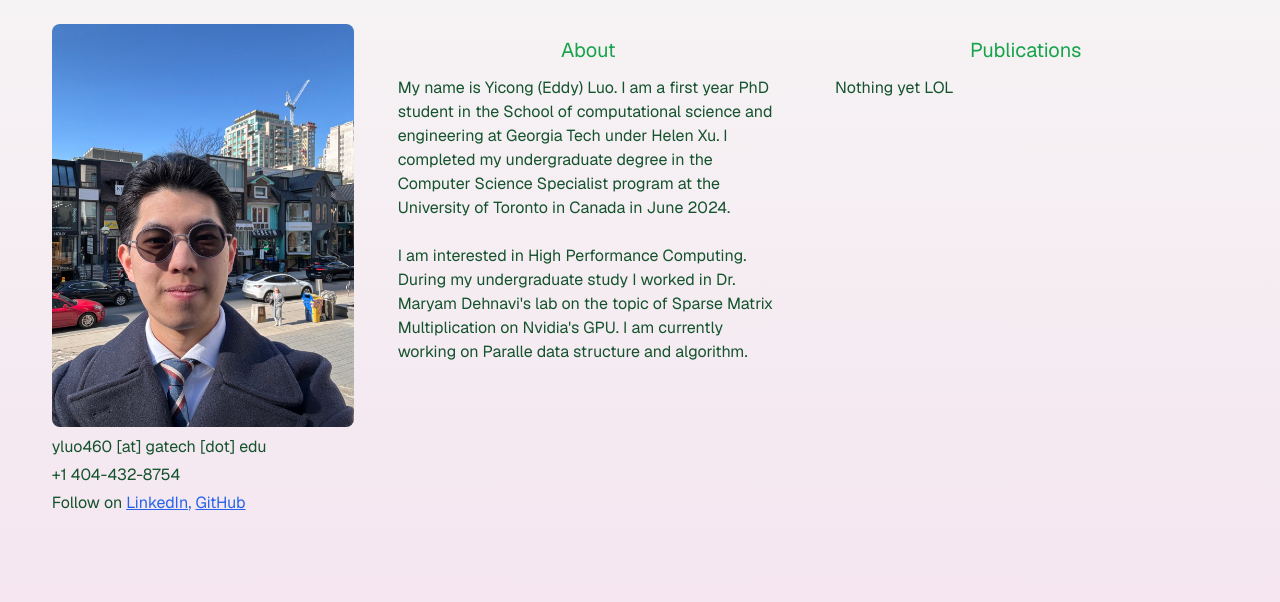
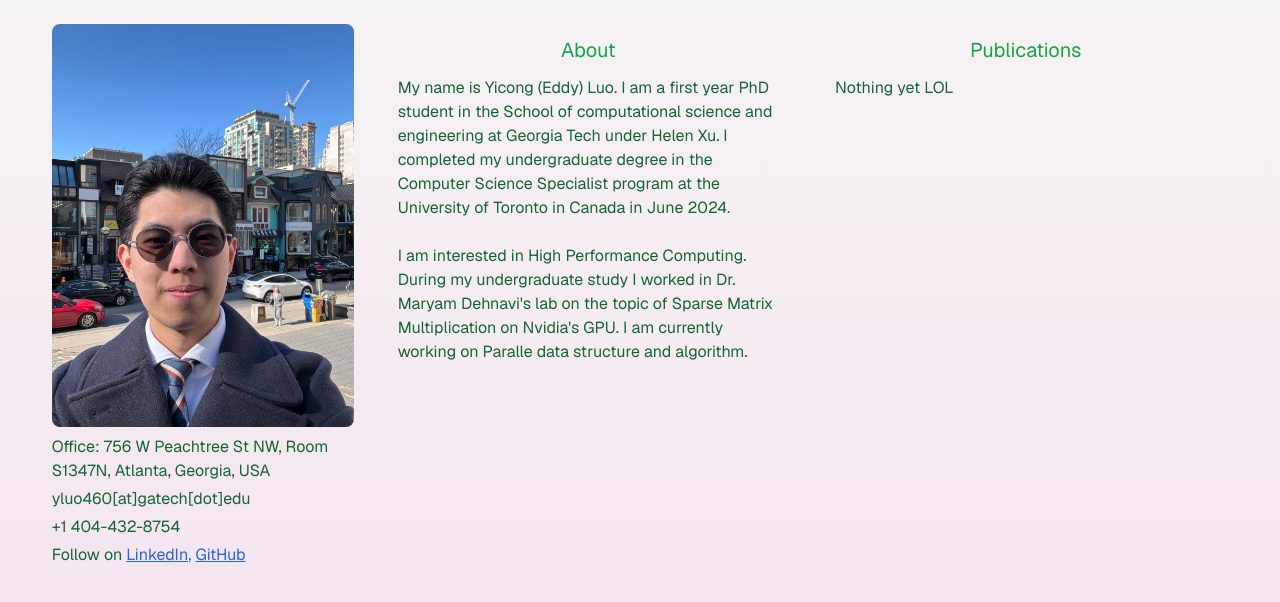
Before and after one commit to Ratbuyer/personal-website, a Next.js app: page / in a window 1280 px wide. Shown: the top 602 px of the page. Built offline with nearby package versions, Linux system fonts and the light colour scheme.

Commit message:
location

```diff
--- a/src/app/page.tsx
+++ b/src/app/page.tsx
@@ -2,7 +2,7 @@ import Link from "next/link";
 
 export default function HomePage() {
   return (
-    <main className="min-h-svh items-center justify-center bg-gradient-to-b p-5 from-[#f6f3f4] to-[#f4e1ef] text-green-900">
+    <main className="min-h-svh items-center justify-center bg-gradient-to-b from-[#f6f3f4] to-[#f4e1ef] p-5 text-green-800">
       <div className="flex w-full flex-row justify-center">
         {/* Left side: Image and links */}
         <div className="item-center mx-3 flex w-1/4 flex-col">
@@ -16,9 +16,14 @@ export default function HomePage() {
           </div>
 
           {/* directly below the image */}
-          <div className="flex flex-co p-1">
+          <div className="flex-co flex p-1">
             <ul className="space-y-1">
-              <li>yluo460 [at] gatech [dot] edu</li>
+              <li>
+                Office: 756 W Peachtree St NW, Room S1347N, Atlanta, Georgia,
+                USA
+              </li>
+
+              <li>yluo460[at]gatech[dot]edu</li>
 
               <li>+1 404-432-8754</li>
 
@@ -51,14 +56,16 @@ export default function HomePage() {
           2024.
           <br />
           <br />I am interested in High Performance Computing. During my
-          undergraduate study I worked in Dr. Maryam Dehnavi&apos;s lab on the topic
-          of Sparse Matrix Multiplication on Nvidia&apos;s GPU. I am currently
-          working on Paralle data structure and algorithm.
+          undergraduate study I worked in Dr. Maryam Dehnavi&apos;s lab on the
+          topic of Sparse Matrix Multiplication on Nvidia&apos;s GPU. I am
+          currently working on Paralle data structure and algorithm.
         </div>
 
         {/* Right side */}
         <div className="mx-3 flex w-1/3 flex-col p-4">
-          <h1 className="mb-3 text-center text-xl text-green-600">Publications</h1>
+          <h1 className="mb-3 text-center text-xl text-green-600">
+            Publications
+          </h1>
           <ul className="space-y-2">
             <li>Nothing yet LOL</li>
           </ul>
```
